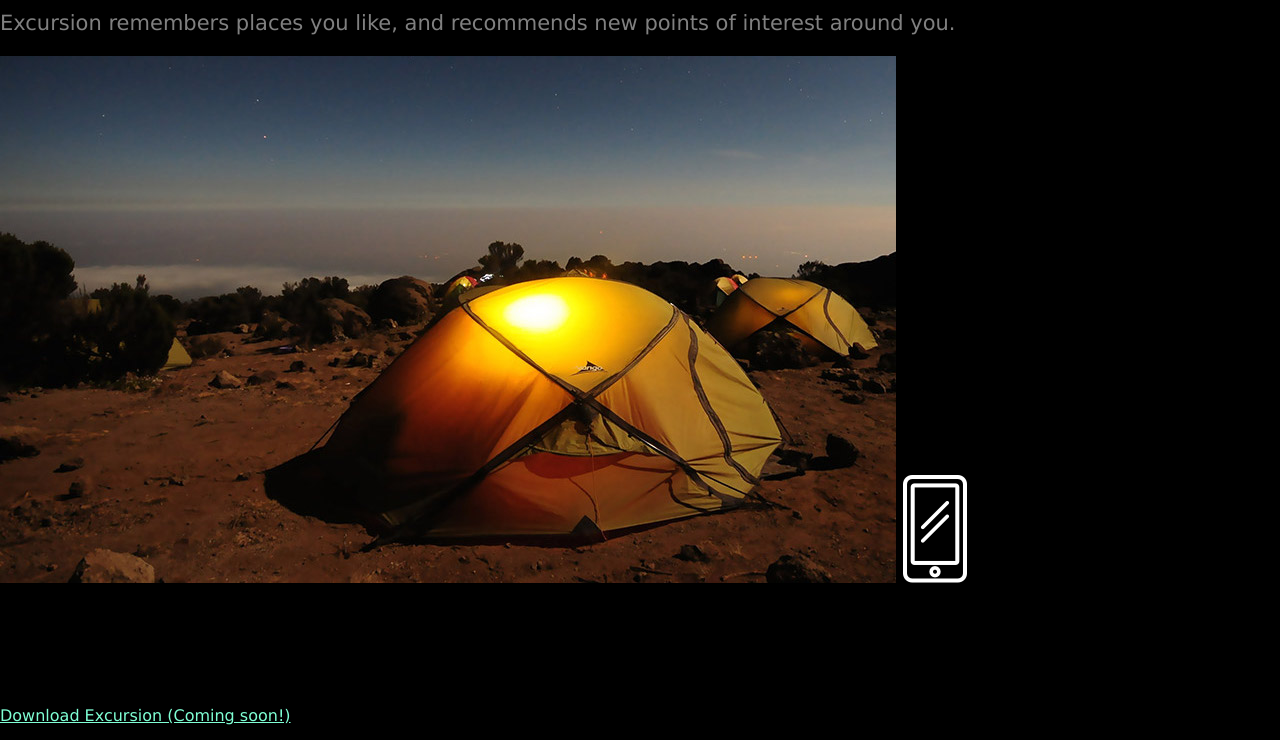
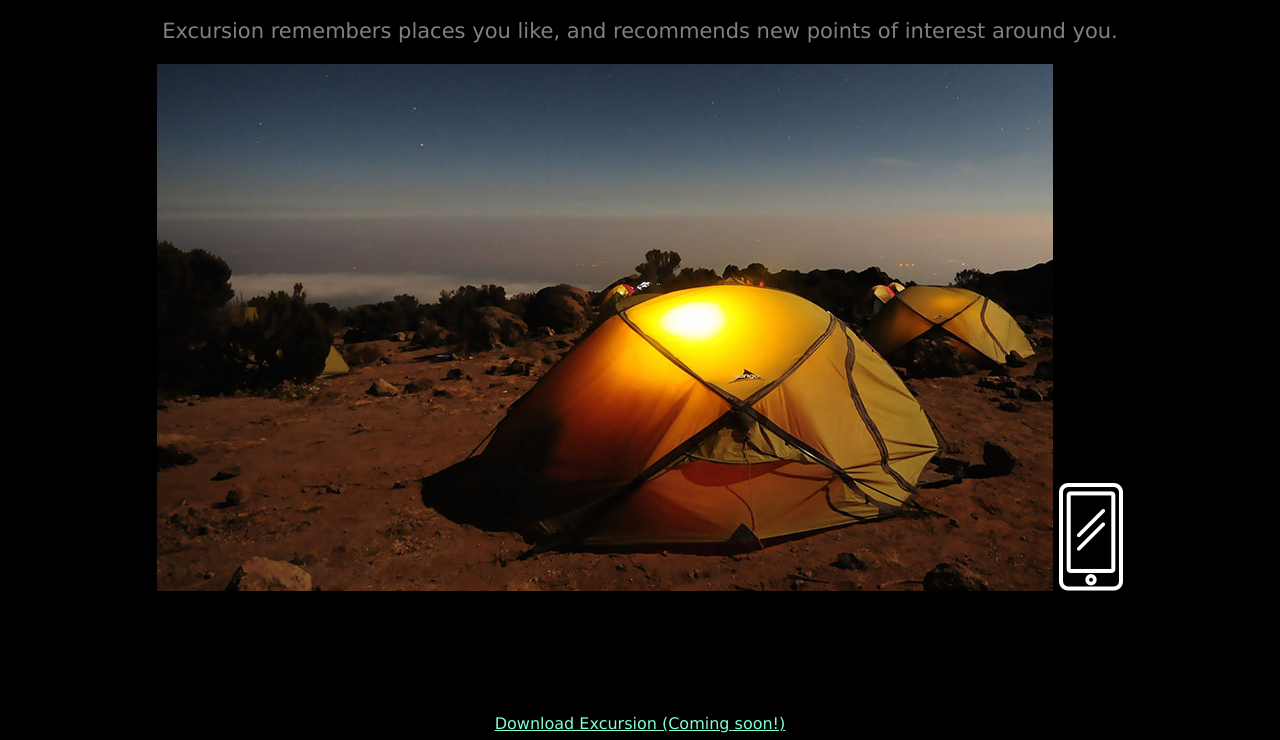
Before and after one commit to claireij/excursion, a plain HTML site: page index.html in a window 1280 px wide. Shown: the part 397-1137 px from the top of the page. Drawn offline with Linux system fonts and the light colour scheme.

Commit message:
Trying style again

```diff
--- a/resources/css/style.css
+++ b/resources/css/style.css
@@ -1,6 +1,6 @@
 body {
     background-color: black;
-    margin: 0 auto
+    text-align: center;
 }
 
 h1, h2, a, p {
```
